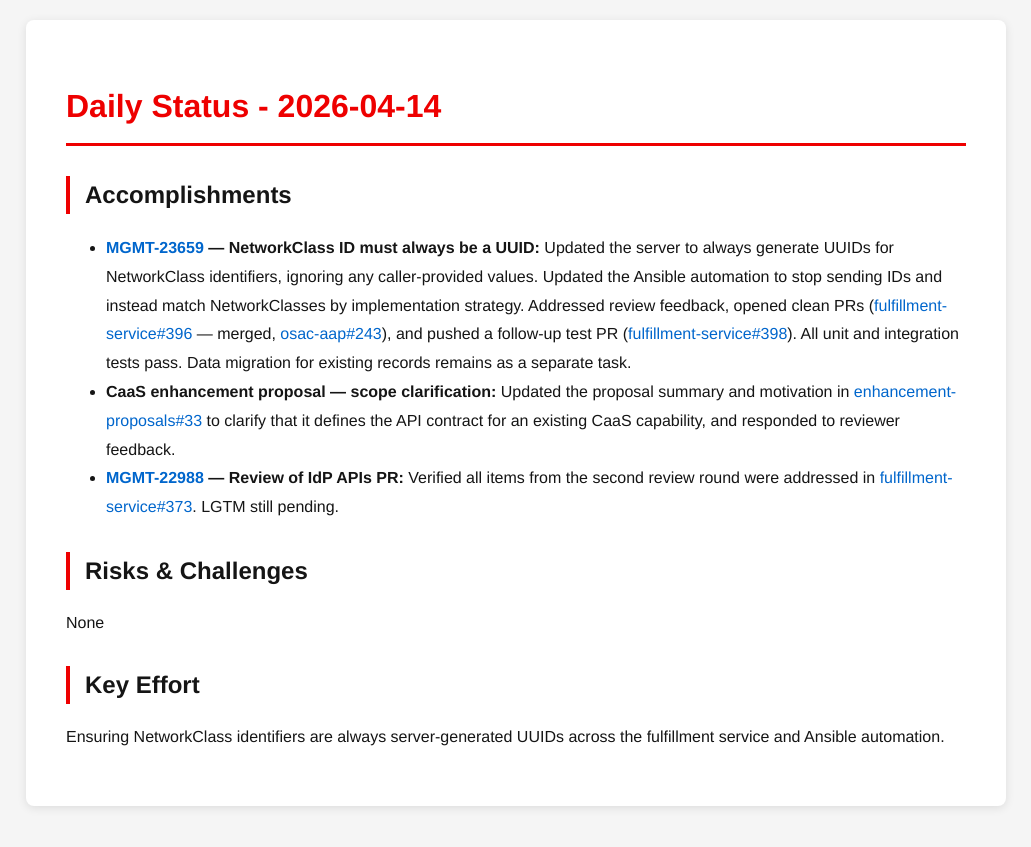
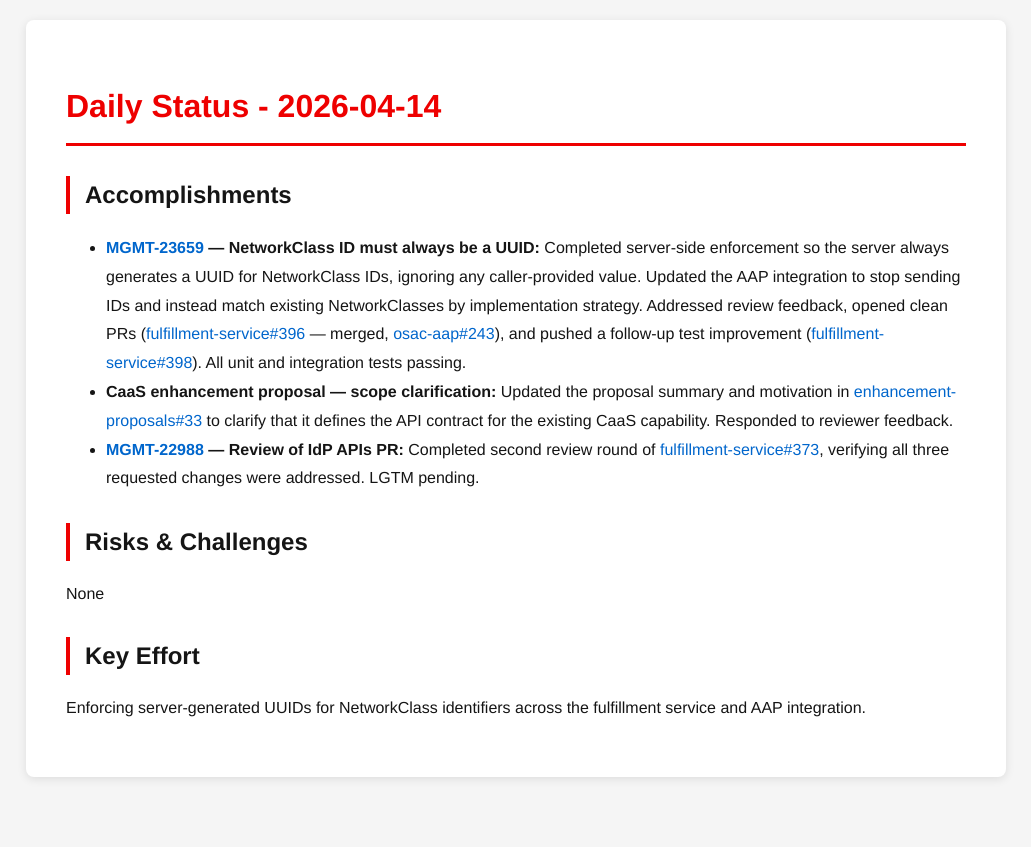
Before and after one commit to tzvatot/daily-status, a Jekyll site: the page built from 2026-04-14.md, in a window 1280 px wide. Shown: the top 847 px of the page, without its empty margins (124-1155 px from the left). Built offline with Jekyll 4.4.1, drawn with Linux system fonts in a browser that asks for light colours.

Commit message:
Daily status update - 2026-04-14

```diff
--- a/2026-04-14.md
+++ b/2026-04-14.md
@@ -7,12 +7,12 @@ date: 2026-04-14
 # Daily Status - 2026-04-14
 
 ## Accomplishments
-- **[MGMT-23659](https://issues.redhat.com/browse/MGMT-23659) — NetworkClass ID must always be a UUID:** Updated the server to always generate UUIDs for NetworkClass identifiers, ignoring any caller-provided values. Updated the Ansible automation to stop sending IDs and instead match NetworkClasses by implementation strategy. Addressed review feedback, opened clean PRs ([fulfillment-service#396](https://github.com/osac-project/fulfillment-service/pull/396) — merged, [osac-aap#243](https://github.com/osac-project/osac-aap/pull/243)), and pushed a follow-up test PR ([fulfillment-service#398](https://github.com/osac-project/fulfillment-service/pull/398)). All unit and integration tests pass. Data migration for existing records remains as a separate task.
-- **CaaS enhancement proposal — scope clarification:** Updated the proposal summary and motivation in [enhancement-proposals#33](https://github.com/osac-project/enhancement-proposals/pull/33) to clarify that it defines the API contract for an existing CaaS capability, and responded to reviewer feedback.
-- **[MGMT-22988](https://issues.redhat.com/browse/MGMT-22988) — Review of IdP APIs PR:** Verified all items from the second review round were addressed in [fulfillment-service#373](https://github.com/osac-project/fulfillment-service/pull/373). LGTM still pending.
+- **[MGMT-23659](https://issues.redhat.com/browse/MGMT-23659) — NetworkClass ID must always be a UUID:** Completed server-side enforcement so the server always generates a UUID for NetworkClass IDs, ignoring any caller-provided value. Updated the AAP integration to stop sending IDs and instead match existing NetworkClasses by implementation strategy. Addressed review feedback, opened clean PRs ([fulfillment-service#396](https://github.com/osac-project/fulfillment-service/pull/396) — merged, [osac-aap#243](https://github.com/osac-project/osac-aap/pull/243)), and pushed a follow-up test improvement ([fulfillment-service#398](https://github.com/osac-project/fulfillment-service/pull/398)). All unit and integration tests passing.
+- **CaaS enhancement proposal — scope clarification:** Updated the proposal summary and motivation in [enhancement-proposals#33](https://github.com/osac-project/enhancement-proposals/pull/33) to clarify that it defines the API contract for the existing CaaS capability. Responded to reviewer feedback.
+- **[MGMT-22988](https://issues.redhat.com/browse/MGMT-22988) — Review of IdP APIs PR:** Completed second review round of [fulfillment-service#373](https://github.com/osac-project/fulfillment-service/pull/373), verifying all three requested changes were addressed. LGTM pending.
 
 ## Risks & Challenges
 None
 
 ## Key Effort
-Ensuring NetworkClass identifiers are always server-generated UUIDs across the fulfillment service and Ansible automation.
+Enforcing server-generated UUIDs for NetworkClass identifiers across the fulfillment service and AAP integration.
```
